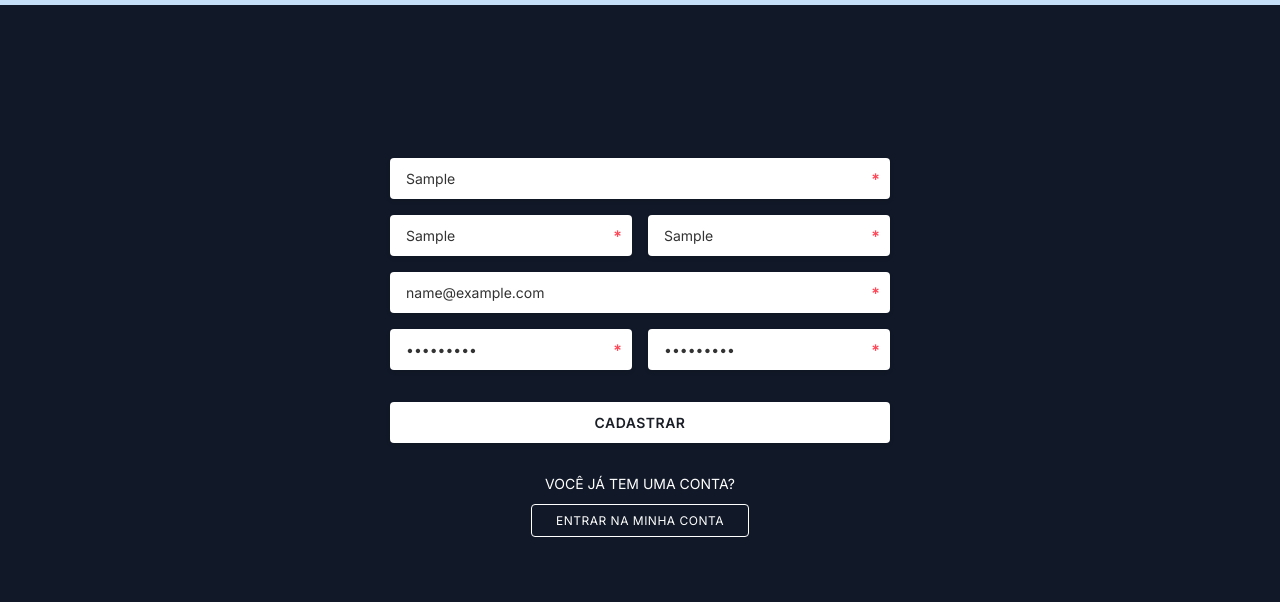
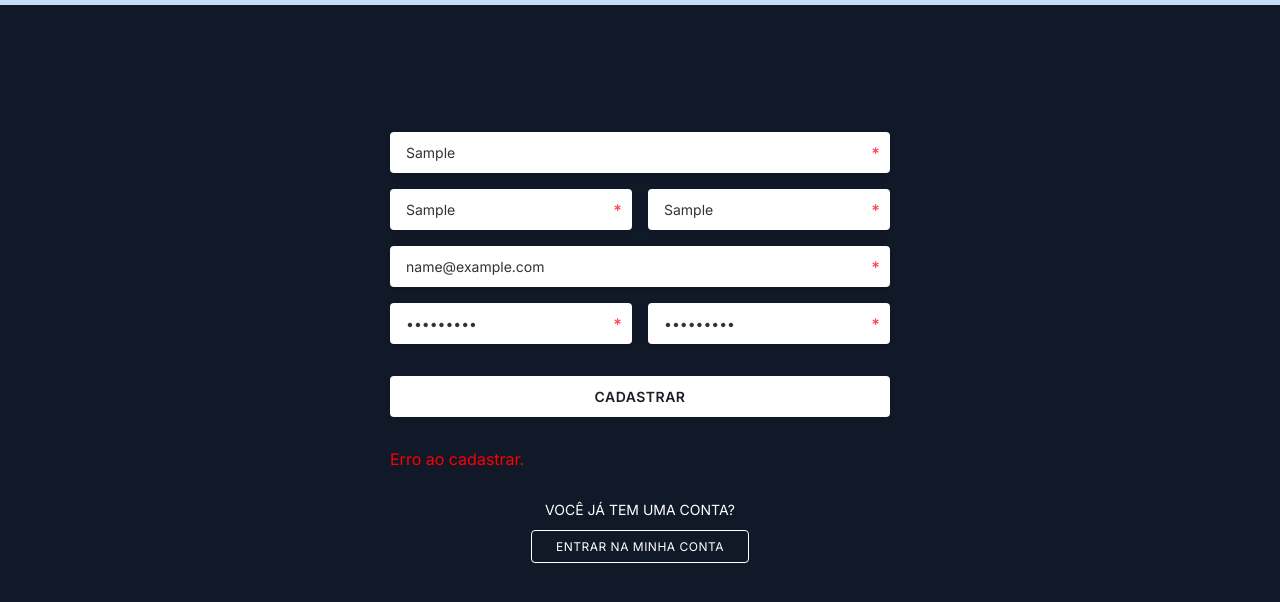
Before and after one commit to HenriqueMLima/Flux--Oficial, a plain HTML site: page FLUX/Cadastro_usuario/cadastro.html in a window 1280 px wide. Both pictures are taken after typing "Sample", "Sample", "Sample", "name@example.com", "Sample123", "Sample123" into the empty fields and a click on the button "CADASTRAR". Shown: the part 110-712 px from the top of the page. Drawn offline with nearby package versions, Linux system fonts and the light colour scheme; no server answers.

Commit message:
ajustes tela cadastro

```diff
--- a/FLUX/Cadastro_usuario/cadastro.html
+++ b/FLUX/Cadastro_usuario/cadastro.html
@@ -25,7 +25,6 @@
                 <div class="campos-formulario">
                     <div class="grupo-formulario">
                         <div class="wrapper-input">
-
                             <input type="text" id="nome_completo" placeholder="NOME COMPLETO" required>
                             <span class="marca-obrigatorio">*</span>
                         </div>
@@ -68,7 +67,11 @@
                         </div>
                     </div>
                 </div>
+
                 <button type="submit" class="botao-cadastrar">CADASTRAR</button>
+
+                <div id="mensagemCadastro" class="mensagem-cadastro"></div>
+
                 <div class="secao-login">
                     <p>VOCÊ JÁ TEM UMA CONTA?</p>
                     <a href="#" class="botao-login">ENTRAR NA MINHA CONTA</a>
--- a/FLUX/Cadastro_usuario/cadastro.js
+++ b/FLUX/Cadastro_usuario/cadastro.js
@@ -1,5 +1,8 @@
 document.addEventListener('DOMContentLoaded', function () {
-    document.getElementById('formCadastro').addEventListener('submit', async function (e) {
+    const form = document.getElementById('formCadastro');
+    const mensagem = document.getElementById('mensagemCadastro');
+
+    form.addEventListener('submit', async function (e) {
         e.preventDefault();
 
         const nome_completo = document.getElementById('nome_completo').value;
@@ -17,14 +20,12 @@ document.addEventListener('DOMContentLoaded', function () {
                 senha
             });
 
-            document.getElementById('mensagemCadastro').innerText = response.data.message;
-            document.getElementById('mensagemCadastro').style.color = 'green';
-            document.getElementById('formCadastro').reset();
+            window.location.href = 'http://127.0.0.1:5500/FLUX/Login/login.html';
 
         } catch (error) {
             const msg = error.response?.data?.message || 'Erro ao cadastrar.';
-            document.getElementById('mensagemCadastro').innerText = msg;
-            document.getElementById('mensagemCadastro').style.color = 'red';
+            mensagem.innerText = msg;
+            mensagem.style.color = 'red';
         }
     });
 });
```
